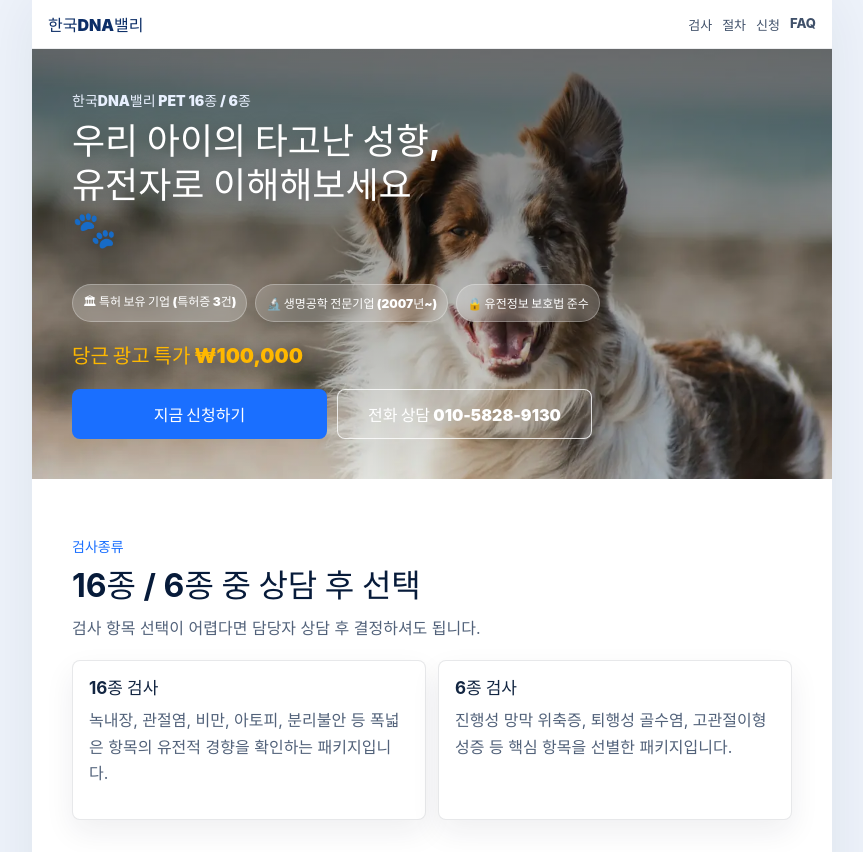
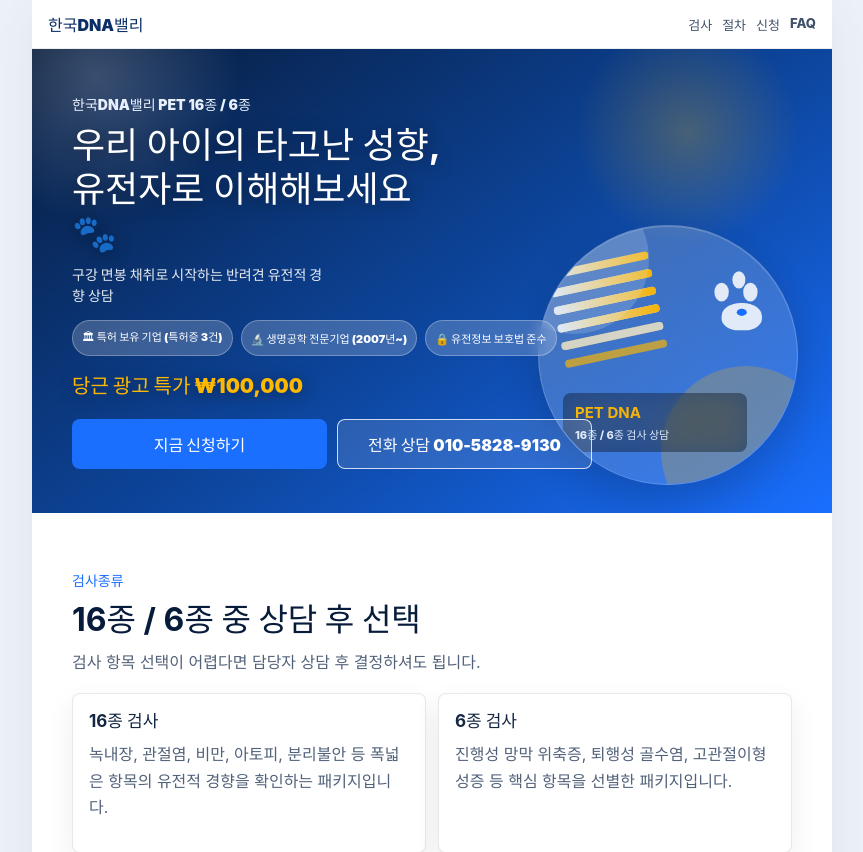
Before and after one commit to mkt-jaehoon/DNA-VALLEY, a React (Vite) app: page / in a window 1280 px wide. Shown: the top 852 px of the page, without its empty margins (208-1071 px from the left). Built offline with nearby package versions, Linux system fonts and the light colour scheme.

Commit message:
Improve mobile hero layout

```diff
--- a/src/App.tsx
+++ b/src/App.tsx
@@ -7,8 +7,6 @@
 const hqMobile = "010-8844-7829";
 const email = "shsmart@hanmail.net";
 
-const heroImage = "/images/hero-mobile.webp";
-const heroImageWide = "/images/hero-desktop.webp";
 const swabImage = "/images/swab-banner.webp";
 const dnaImage = "/images/dna-banner.webp";
 const labImage = "/images/lab.webp";
@@ -154,18 +152,10 @@
       </nav>
 
       <section className="hero" id="top">
-        <picture className="hero-media">
-          <source media="(min-width: 768px)" srcSet={heroImageWide} />
-          <img
-            src={heroImage}
-            alt="소파에 앉은 반려견 - 한국DNA밸리 반려견 유전자 검사"
-            fetchPriority="high"
-          />
-        </picture>
-        <div className="hero-overlay" />
         <div className="hero-content">
           <p className="eyebrow">한국DNA밸리 PET 16종 / 6종</p>
           <h1>우리 아이의 타고난 성향, 유전자로 이해해보세요 🐾</h1>
+          <p className="hero-copy">구강 면봉 채취로 시작하는 반려견 유전적 경향 상담</p>
           <div className="trust-badges" aria-label="신뢰 배지">
             {trustBadges.map((badge) => (
               <span key={badge}>{badge}</span>
@@ -179,6 +169,25 @@
             <a className="button button--outline" href="tel:01058289130">
               전화 상담 {salesPhone}
             </a>
+          </div>
+        </div>
+        <div className="hero-illustration" aria-hidden="true">
+          <div className="dna-strand">
+            <span />
+            <span />
+            <span />
+            <span />
+          </div>
+          <div className="dog-mark">
+            <span />
+            <span />
+            <span />
+            <span />
+            <b />
+          </div>
+          <div className="report-card">
+            <strong>PET DNA</strong>
+            <small>16종 / 6종 검사 상담</small>
           </div>
         </div>
       </section>
--- a/src/styles.css
+++ b/src/styles.css
@@ -37,6 +37,7 @@
 }
 
 main {
+  width: 100%;
   max-width: 480px;
   min-height: 100vh;
   margin: 0 auto;
@@ -50,6 +51,7 @@
   display: flex;
   align-items: center;
   justify-content: space-between;
+  gap: 12px;
   border-bottom: 1px solid rgba(23, 32, 51, 0.08);
   background: rgba(255, 255, 255, 0.94);
   padding: 12px 16px;
@@ -65,6 +67,7 @@
 
 .site-nav div {
   display: flex;
+  flex: 0 1 auto;
   gap: 10px;
   color: #40516a;
   font-size: 13px;
@@ -72,44 +75,25 @@
 }
 
 .site-nav a {
+  white-space: nowrap;
   text-decoration: none;
 }
 
 .hero {
   position: relative;
+  min-height: auto;
   overflow: hidden;
-  background-color: #1a1a2e;
-}
-
-.hero-media {
-  display: block;
-  height: 360px;
-  background-color: #1a1a2e;
-}
-
-.hero-media img {
-  display: block;
-  width: 100%;
-  height: 360px;
-  object-fit: cover;
-  object-position: center;
-}
-
-.hero-overlay {
-  position: absolute;
-  inset: 0;
-  background: linear-gradient(to bottom, rgba(0, 0, 0, 0.55), rgba(0, 0, 0, 0.1));
-  pointer-events: none;
+  background:
+    radial-gradient(circle at 82% 18%, rgba(255, 184, 0, 0.24), transparent 7rem),
+    radial-gradient(circle at 8% 6%, rgba(232, 240, 254, 0.22), transparent 9rem),
+    linear-gradient(145deg, #071b3a 0%, #0d47a1 56%, #1a6fff 100%);
+  padding: 24px 18px 22px;
 }
 
 .hero-content {
-  position: absolute;
-  inset: 0;
+  position: relative;
   z-index: 2;
-  display: flex;
-  flex-direction: column;
-  justify-content: center;
-  padding: 22px 18px;
+  max-width: 440px;
   color: white;
 }
 
@@ -132,13 +116,22 @@
 }
 
 h1 {
-  max-width: 13ch;
-  margin-bottom: 14px;
+  max-width: 17ch;
+  margin-bottom: 8px;
   color: white;
   font-size: 22px;
   line-height: 1.22;
   letter-spacing: 0;
   text-shadow: 0 2px 18px rgba(0, 0, 0, 0.45);
+}
+
+.hero-copy {
+  max-width: 27ch;
+  margin-bottom: 14px;
+  color: rgba(255, 255, 255, 0.9);
+  font-size: 14px;
+  font-weight: 800;
+  line-height: 1.5;
 }
 
 h2 {
@@ -166,19 +159,19 @@
   display: flex;
   flex-wrap: wrap;
   gap: 8px;
-  margin: 18px 0;
+  margin: 14px 0;
 }
 
 .trust-badges span {
   display: inline-flex;
-  min-height: 34px;
+  min-height: 32px;
   align-items: center;
   border: 1px solid rgba(255, 255, 255, 0.28);
   border-radius: 999px;
   background: rgba(255, 255, 255, 0.2);
-  padding: 7px 10px;
+  padding: 7px 9px;
   color: white;
-  font-size: 12px;
+  font-size: 11px;
   font-weight: 900;
   backdrop-filter: blur(8px);
 }
@@ -195,6 +188,145 @@
   display: grid;
   gap: 10px;
   max-width: 100%;
+}
+
+.hero-illustration {
+  display: none;
+  position: absolute;
+  z-index: 1;
+  overflow: hidden;
+  border: 1px solid rgba(255, 255, 255, 0.18);
+  border-radius: 50%;
+  background:
+    linear-gradient(135deg, rgba(255, 255, 255, 0.18), rgba(255, 255, 255, 0.06)),
+    rgba(255, 255, 255, 0.08);
+  box-shadow:
+    inset 0 1px 0 rgba(255, 255, 255, 0.18),
+    0 18px 44px rgba(0, 0, 0, 0.18);
+  pointer-events: none;
+}
+
+.hero-illustration::before,
+.hero-illustration::after {
+  position: absolute;
+  border-radius: 999px;
+  content: "";
+}
+
+.hero-illustration::before {
+  right: -34px;
+  bottom: -52px;
+  width: 170px;
+  height: 170px;
+  background: rgba(255, 184, 0, 0.24);
+}
+
+.hero-illustration::after {
+  top: -42px;
+  left: -40px;
+  width: 150px;
+  height: 150px;
+  background: rgba(232, 240, 254, 0.18);
+}
+
+.dna-strand {
+  position: absolute;
+  top: 35px;
+  left: 12px;
+  display: grid;
+  gap: 10px;
+  width: 104px;
+  transform: rotate(-12deg);
+}
+
+.dna-strand span {
+  display: block;
+  height: 8px;
+  border-radius: 999px;
+  background: linear-gradient(90deg, #e8f0fe, #ffb800);
+  box-shadow:
+    0 18px 0 rgba(232, 240, 254, 0.72),
+    0 36px 0 rgba(255, 184, 0, 0.7);
+}
+
+.dog-mark {
+  position: absolute;
+  right: 26px;
+  top: 34px;
+  width: 70px;
+  height: 70px;
+  transform: scale(0.72);
+}
+
+.dog-mark span,
+.dog-mark b {
+  position: absolute;
+  display: block;
+  border-radius: 50%;
+  background: rgba(255, 255, 255, 0.9);
+}
+
+.dog-mark span:nth-child(1) {
+  top: 2px;
+  left: 30px;
+  width: 18px;
+  height: 24px;
+}
+
+.dog-mark span:nth-child(2) {
+  top: 18px;
+  left: 5px;
+  width: 20px;
+  height: 26px;
+}
+
+.dog-mark span:nth-child(3) {
+  top: 18px;
+  right: 5px;
+  width: 20px;
+  height: 26px;
+}
+
+.dog-mark span:nth-child(4) {
+  top: 46px;
+  left: 15px;
+  width: 56px;
+  height: 38px;
+  border-radius: 48% 48% 42% 42%;
+}
+
+.dog-mark b {
+  top: 54px;
+  left: 36px;
+  width: 14px;
+  height: 10px;
+  background: #1a6fff;
+}
+
+.report-card {
+  position: absolute;
+  right: 50px;
+  bottom: 32px;
+  left: 24px;
+  display: grid;
+  gap: 4px;
+  border-radius: 8px;
+  background: rgba(7, 27, 58, 0.52);
+  padding: 10px 12px;
+  color: white;
+  backdrop-filter: blur(12px);
+  display: none;
+}
+
+.report-card strong {
+  color: #ffb800;
+  font-size: 15px;
+}
+
+.report-card small {
+  color: #e8f0fe;
+  font-size: 11px;
+  font-weight: 800;
 }
 
 .button {
@@ -663,6 +795,21 @@
   font-size: 14px;
 }
 
+@media (max-width: 380px) {
+  .site-nav {
+    padding-inline: 12px;
+  }
+
+  .site-nav div {
+    gap: 8px;
+    font-size: 12px;
+  }
+
+  .brand {
+    font-size: 15px;
+  }
+}
+
 @media (min-width: 768px) {
   body {
     background: #eef3fb;
@@ -674,17 +821,12 @@
   }
 
   .hero {
-    min-height: 0;
-  }
-
-  .hero-media,
-  .hero-media img,
-  .hero-overlay {
-    height: 430px;
+    padding: 44px 40px;
   }
 
   .hero-content {
-    padding: 40px;
+    max-width: 590px;
+    padding: 0;
   }
 
   h1 {
@@ -699,6 +841,19 @@
   .hero-actions {
     grid-template-columns: repeat(2, minmax(0, 1fr));
     max-width: 520px;
+  }
+
+  .hero-illustration {
+    display: block;
+    right: 34px;
+    bottom: 28px;
+    width: 260px;
+    height: 260px;
+    opacity: 0.96;
+  }
+
+  .report-card {
+    display: grid;
   }
 
   .section {
```
